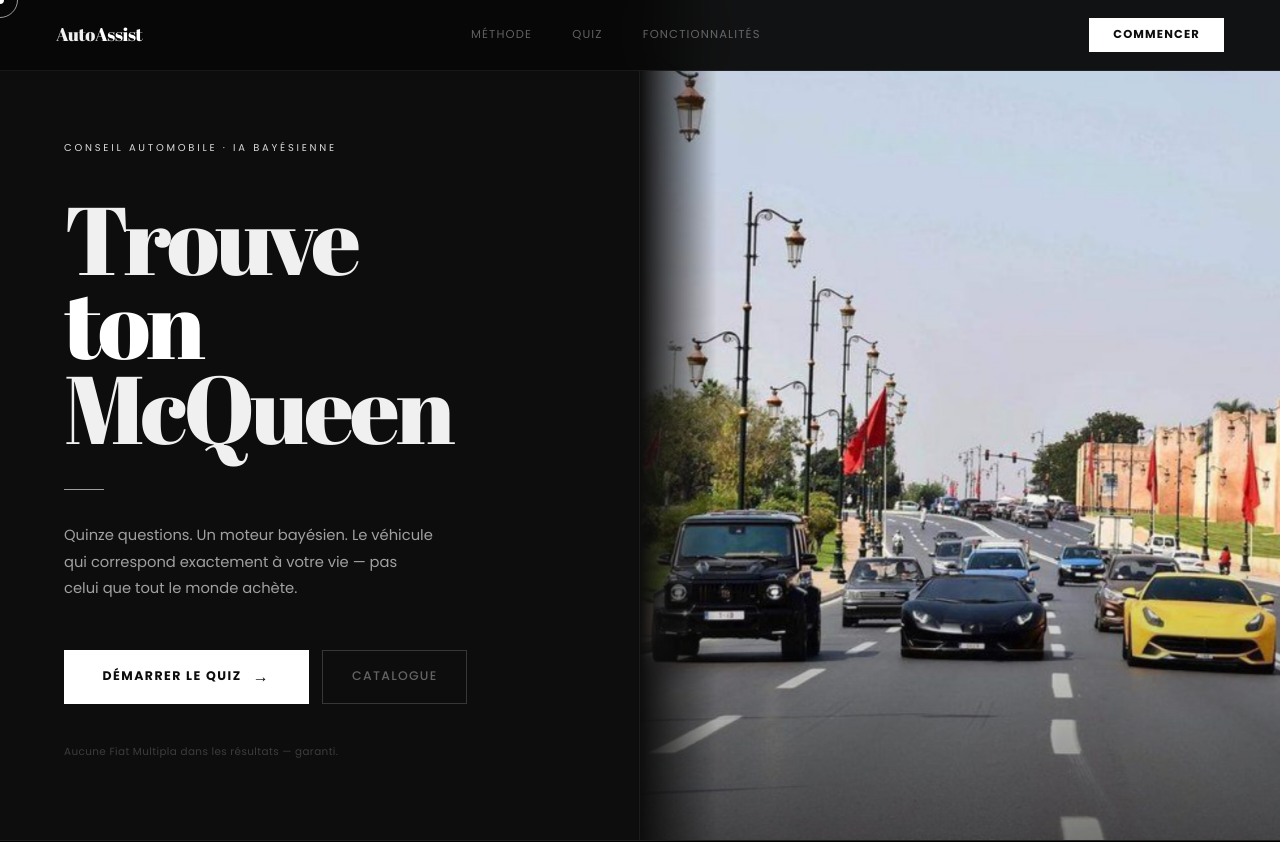
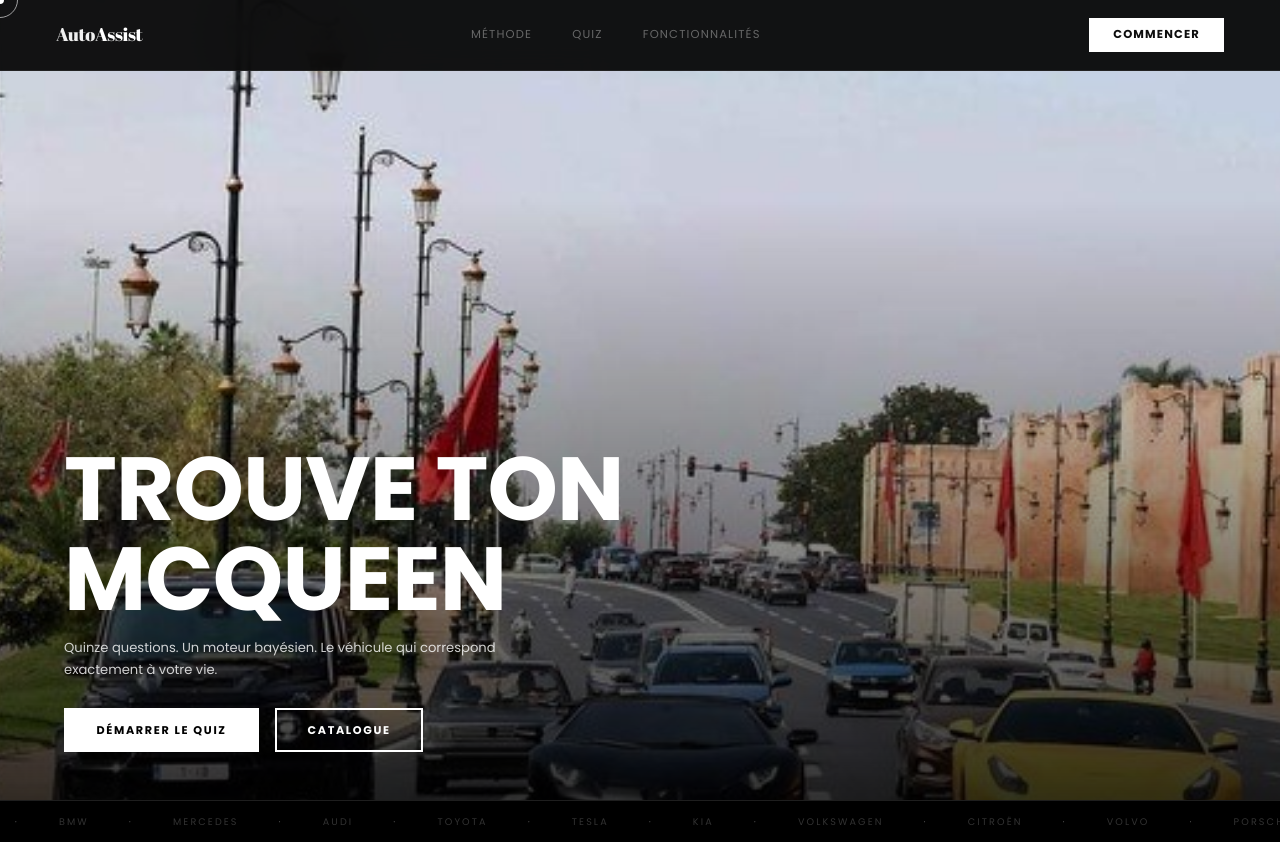
Before and after one commit to radiaboujdid11/Car-Advisor-, a React (Vite) app in the folder frontend/: page / in a window 1280 px wide. Shown: the top 842 px of the page. Built offline with nearby package versions, Linux system fonts and the light colour scheme.

Commit message:
Hero full bleed, prix convertis en DH

```diff
--- a/frontend/src/pages/CarDetail.jsx
+++ b/frontend/src/pages/CarDetail.jsx
@@ -24,7 +24,7 @@ export default function CarDetail({ addToCompare }) {
 
   if (!car) { navigate('/cars'); return null; }
 
-  const formatPrice = p => p ? `${Math.round(p).toLocaleString('fr-FR')} €` : 'Prix sur demande';
+  const formatPrice = p => p ? `${Math.round(p * 10.8).toLocaleString('fr-FR')} DH` : 'Prix sur demande';
   const isElectric = car.consumption_l100k === 0 || car.co2_g_km === 0;
 
   const SPECS = [
@@ -175,7 +175,7 @@ export default function CarDetail({ addToCompare }) {
                   </p>
                   <p style={{ fontFamily: 'var(--sans)', fontSize: '11px', color: 'var(--ink-mute)', marginBottom: '8px' }}>{s.year}</p>
                   <p style={{ fontFamily: 'var(--serif-display)', fontSize: '16px', color: 'var(--gold)' }}>
-                    {s.price_eur ? `${Math.round(s.price_eur).toLocaleString('fr-FR')} €` : '—'}
+                    {s.price_eur ? `${Math.round(s.price_eur * 10.8).toLocaleString('fr-FR')} DH` : '—'}
                   </p>
                 </div>
               ))}
--- a/frontend/src/pages/Catalog.jsx
+++ b/frontend/src/pages/Catalog.jsx
@@ -125,7 +125,7 @@ export default function Catalog({ addToCompare }) {
 
 function CarCard({ car, onDetail, onCompare }) {
   const [hovered, setHovered] = useState(false);
-  const formatPrice = p => p ? `${Math.round(p).toLocaleString('fr-FR')} €` : 'Sur demande';
+  const formatPrice = p => p ? `${Math.round(p * 10.8).toLocaleString('fr-FR')} DH` : 'Sur demande';
 
   return (
     <div
--- a/frontend/src/pages/Comparator.jsx
+++ b/frontend/src/pages/Comparator.jsx
@@ -1,7 +1,7 @@
 import { useNavigate } from 'react-router-dom';
 
 const SPECS = [
-  { key: 'price_eur',         label: 'Prix',        format: v => v ? `${Math.round(v).toLocaleString('fr-FR')} €` : '—', lowerIsBetter: true },
+  { key: 'price_eur',         label: 'Prix',        format: v => v ? `${Math.round(v).toLocaleString('fr-FR')} DH` : '—', lowerIsBetter: true },
   { key: 'power_hp',          label: 'Puissance',   format: v => v ? `${v} ch` : '—',                                     lowerIsBetter: false },
   { key: 'consumption_l100k', label: 'Consommation',format: v => v === 0 ? 'Électrique' : v ? `${v} L/100` : '—',         lowerIsBetter: true },
   { key: 'co2_g_km',          label: 'CO₂',         format: v => v === 0 ? 'Zéro' : v ? `${v} g/km` : '—',               lowerIsBetter: true },
--- a/frontend/src/pages/Landing.jsx
+++ b/frontend/src/pages/Landing.jsx
@@ -105,74 +105,70 @@ export default function Landing() {
         >Commencer</button>
       </nav>
 
-      {/* ── HERO: split screen ── */}
-      <section className="hero-split" style={{ display: 'grid', gridTemplateColumns: '1fr 1fr', minHeight: '100vh' }}>
+      {/* ── HERO: full bleed ── */}
+      <section style={{ position: 'relative', width: '100%', height: '100vh', minHeight: '600px', overflow: 'hidden' }}>
 
-        {/* Left — editorial type */}
-        <div className="hero-text" style={{
-          background: '#0d0d0d',
-          display: 'flex', flexDirection: 'column', justifyContent: 'center',
-          padding: 'clamp(7rem,11vw,10rem) clamp(2rem,5vw,5.5rem) 5rem',
-          borderRight: `1px solid rgba(240,240,240,.06)`,
+        {/* Full image */}
+        <div style={{
+          position: 'absolute', inset: 0,
+          backgroundImage: 'url(/hero-rabat.jpg)',
+          backgroundSize: 'cover',
+          backgroundPosition: 'center',
+          animation: 'slowZoom 22s ease-in-out infinite alternate',
+        }} />
+
+        {/* Gradient at bottom so text is readable */}
+        <div style={{
+          position: 'absolute', inset: 0,
+          background: 'linear-gradient(to top, rgba(0,0,0,.8) 0%, rgba(0,0,0,.3) 45%, transparent 75%)',
+        }} />
+
+        {/* Text overlay — bottom left */}
+        <div style={{
+          position: 'absolute',
+          bottom: 'clamp(2.5rem,6vh,5rem)',
+          left: 'clamp(1.5rem,5vw,5rem)',
+          maxWidth: '600px',
         }}>
-          <p style={{ fontFamily: 'var(--sans)', fontSize: '.62rem', letterSpacing: '.28em', textTransform: 'uppercase', color: 'var(--gold)', marginBottom: '2.5rem', opacity: .85 }}>
-            Conseil automobile · IA bayésienne
+          <h1 style={{
+            fontFamily: 'var(--sans)',
+            fontWeight: 900,
+            fontSize: 'clamp(3rem,7vw,6rem)',
+            lineHeight: 1,
+            letterSpacing: '-.01em',
+            textTransform: 'uppercase',
+            color: '#ffffff',
+            marginBottom: '.85rem',
+          }}>
+            TROUVE TON<br />MCQUEEN
+          </h1>
+
+          <p style={{
+            fontFamily: 'var(--sans)',
+            fontWeight: 400,
+            fontSize: 'clamp(.82rem,1vw,.95rem)',
+            color: 'rgba(255,255,255,.8)',
+            lineHeight: 1.65,
+            marginBottom: '1.75rem',
+            maxWidth: '480px',
+          }}>
+            Quinze questions. Un moteur bayésien. Le véhicule qui correspond exactement à votre vie.
           </p>
 
-          <h1 style={{
-            fontFamily: 'var(--serif-display)',
-            fontSize: 'clamp(4.2rem,7.5vw,8rem)',
-            lineHeight: .88,
-            letterSpacing: '-.04em',
-            color: 'var(--ink)',
-            marginBottom: '2.5rem',
-          }}>
-            Trouve<br />
-            <span style={{ color: 'var(--gold)' }}>ton</span><br />
-            McQueen
-          </h1>
-
-          <div style={{ width: '2.5rem', height: '1px', background: 'var(--gold)', marginBottom: '2rem', opacity: .6 }} />
-
-          <p style={{ fontFamily: 'var(--sans)', fontSize: '.92rem', color: 'var(--ink-soft)', lineHeight: 1.8, maxWidth: '370px', marginBottom: '3rem' }}>
-            Quinze questions. Un moteur bayésien. Le véhicule qui correspond exactement à votre vie — pas celui que tout le monde achète.
-          </p>
-
-          <div style={{ display: 'flex', gap: '.85rem', flexWrap: 'wrap', marginBottom: '2.5rem' }}>
+          <div style={{ display: 'flex', gap: '1rem', flexWrap: 'wrap' }}>
             <button
               onClick={() => navigate('/quiz')}
-              style={{ background: 'var(--gold)', color: '#0d0d0d', border: 'none', padding: '.95rem 2.4rem', fontFamily: 'var(--sans)', fontWeight: 700, fontSize: '.78rem', letterSpacing: '.12em', textTransform: 'uppercase', cursor: 'pointer', display: 'flex', alignItems: 'center', gap: '.7rem' }}
-              onMouseEnter={e => e.currentTarget.style.background = '#f0f0f0'}
-              onMouseLeave={e => e.currentTarget.style.background = 'var(--gold)'}
-            >
-              Démarrer le quiz <span style={{ fontSize: '1rem', fontFamily: 'serif' }}>→</span>
-            </button>
+              style={{ background: '#ffffff', color: '#000000', border: '2px solid #ffffff', padding: '.72rem 1.9rem', fontFamily: 'var(--sans)', fontWeight: 700, fontSize: '.7rem', letterSpacing: '.15em', textTransform: 'uppercase', cursor: 'pointer', transition: 'background .2s, color .2s' }}
+              onMouseEnter={e => { e.currentTarget.style.background = 'transparent'; e.currentTarget.style.color = '#ffffff'; }}
+              onMouseLeave={e => { e.currentTarget.style.background = '#ffffff'; e.currentTarget.style.color = '#000000'; }}
+            >DÉMARRER LE QUIZ</button>
             <button
               onClick={() => navigate('/cars')}
-              style={{ background: 'transparent', color: 'var(--ink-mute)', border: '1px solid rgba(240,240,240,.18)', padding: '.95rem 1.8rem', fontFamily: 'var(--sans)', fontWeight: 500, fontSize: '.78rem', letterSpacing: '.1em', textTransform: 'uppercase', cursor: 'pointer' }}
-              onMouseEnter={e => { e.currentTarget.style.borderColor = 'rgba(240,240,240,.45)'; e.currentTarget.style.color = 'var(--ink)'; }}
-              onMouseLeave={e => { e.currentTarget.style.borderColor = 'rgba(240,240,240,.18)'; e.currentTarget.style.color = 'var(--ink-mute)'; }}
-            >
-              Catalogue
-            </button>
+              style={{ background: 'transparent', color: '#ffffff', border: '2px solid #ffffff', padding: '.72rem 1.9rem', fontFamily: 'var(--sans)', fontWeight: 700, fontSize: '.7rem', letterSpacing: '.15em', textTransform: 'uppercase', cursor: 'pointer', transition: 'background .2s, color .2s' }}
+              onMouseEnter={e => { e.currentTarget.style.background = '#ffffff'; e.currentTarget.style.color = '#000000'; }}
+              onMouseLeave={e => { e.currentTarget.style.background = 'transparent'; e.currentTarget.style.color = '#ffffff'; }}
+            >CATALOGUE</button>
           </div>
-
-          <p style={{ fontFamily: 'var(--sans)', fontSize: '.65rem', letterSpacing: '.04em', color: 'var(--ink-mute)', opacity: .55 }}>
-            Aucune Fiat Multipla dans les résultats — garanti.
-          </p>
-        </div>
-
-        {/* Right — image */}
-        <div className="hero-image" style={{ position: 'relative', minHeight: '60vh', overflow: 'hidden' }}>
-          <div style={{
-            position: 'absolute', inset: 0,
-            backgroundImage: 'url(/hero-rabat.jpg)',
-            backgroundSize: 'cover',
-            backgroundPosition: 'center',
-            animation: 'slowZoom 22s ease-in-out infinite alternate',
-          }} />
-          <div style={{ position: 'absolute', inset: 0, background: 'linear-gradient(to right, #0d0d0d 0%, transparent 12%)' }} />
-          <div style={{ position: 'absolute', inset: 0, background: 'linear-gradient(to top, rgba(13,13,13,.55) 0%, transparent 35%)' }} />
         </div>
       </section>
 
@@ -318,7 +314,7 @@ export default function Landing() {
                   <p style={{ fontFamily: 'var(--sans)', fontSize: '.6rem', letterSpacing: '.18em', textTransform: 'uppercase', color: 'var(--ink-mute)', marginBottom: '.4rem' }}>{car.category}</p>
                   <h3 style={{ fontFamily: 'var(--serif-display)', fontSize: '1.1rem', color: 'var(--ink)', lineHeight: 1.1, marginBottom: '.5rem' }}>{car.make} {car.model}</h3>
                   <p style={{ fontFamily: 'var(--mono)', fontSize: '.78rem', color: 'var(--gold)' }}>
-                    {car.price_eur ? `${Math.round(car.price_eur).toLocaleString('fr-FR')} €` : 'Sur demande'}
+                    {car.price_eur ? `${Math.round(car.price_eur * 10.8).toLocaleString('fr-FR')} DH` : 'Sur demande'}
                   </p>
                 </div>
               </Link>
--- a/frontend/src/pages/Results.jsx
+++ b/frontend/src/pages/Results.jsx
@@ -45,7 +45,7 @@ export default function Results({ results, addToCompare }) {
 
 function ResultCard({ car, rank, isFirst, onDetail, onCompare }) {
   const [hovered, setHovered] = useState(false);
-  const formatPrice = p => p ? `${Math.round(p).toLocaleString('fr-FR')} €` : '—';
+  const formatPrice = p => p ? `${Math.round(p).toLocaleString('fr-FR')} DH` : '—';
 
   return (
     <div
```
